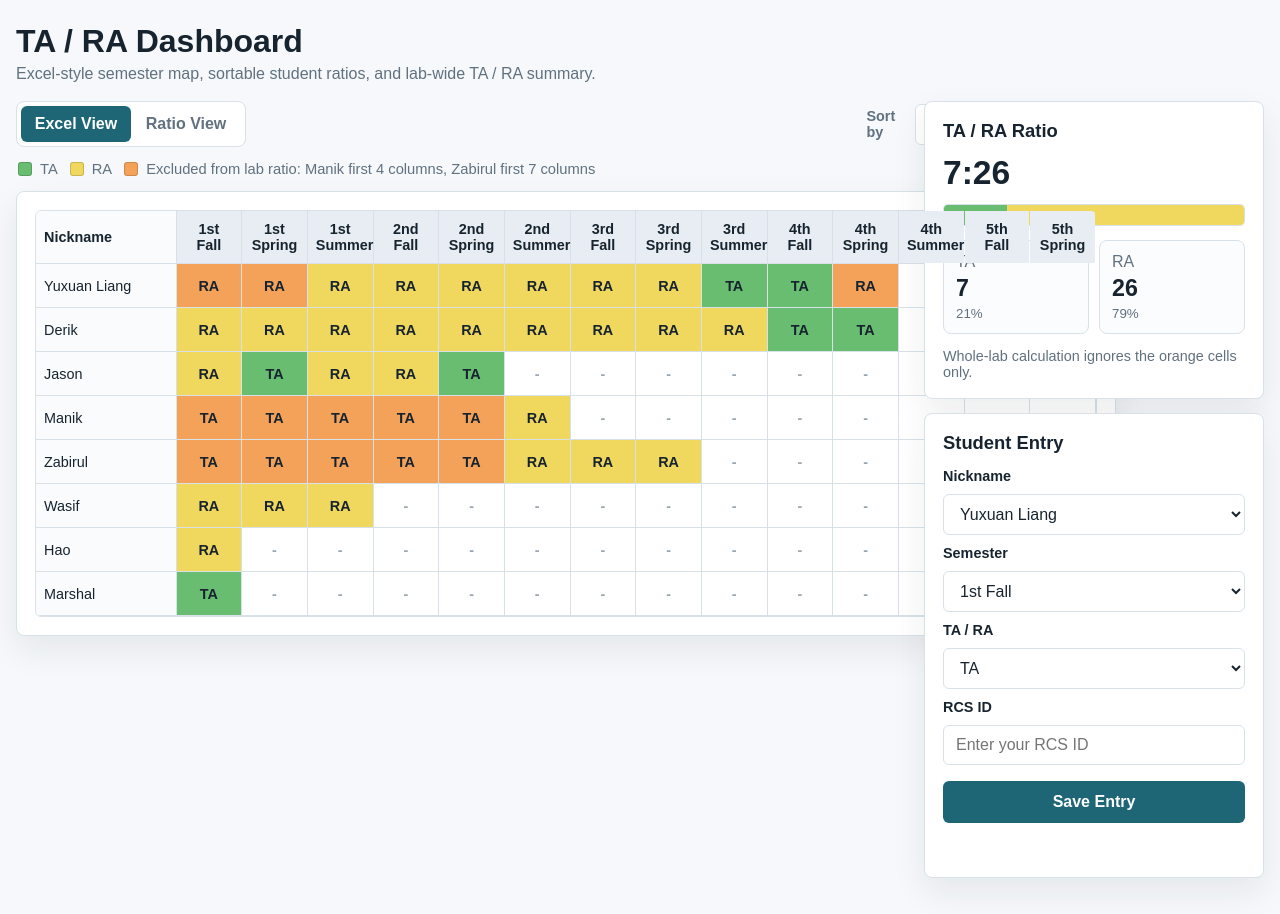
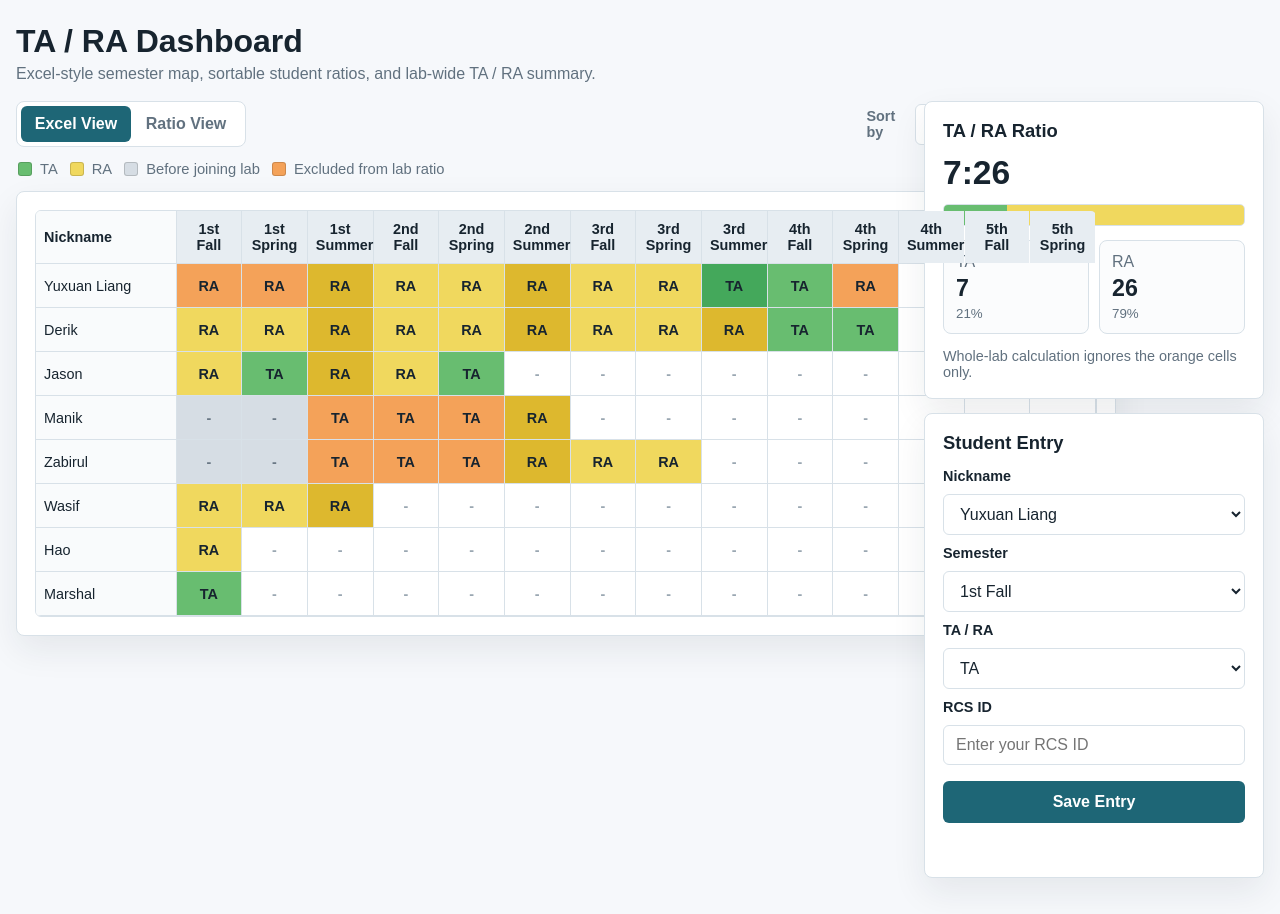
Before and after one commit to mwnafee/wanglab_phd_roles, a plain HTML site: page index.html in a window 1280 px wide. Drawn offline with Linux system fonts and the light colour scheme.

```diff
--- a/app.js
+++ b/app.js
@@ -77,18 +77,15 @@
   {
     name: "Manik",
     roles: {
-      "1st Fall": "TA",
-      "1st Spring": "TA",
       "1st Summer": "TA",
       "2nd Fall": "TA",
       "2nd Spring": "TA",
+      "2nd Summer": "RA",
     },
   },
   {
     name: "Zabirul",
     roles: {
-      "1st Fall": "TA",
-      "1st Spring": "TA",
       "1st Summer": "TA",
       "2nd Fall": "TA",
       "2nd Spring": "TA",
@@ -119,6 +116,7 @@
 ];
 
 let exclusionRules = buildExclusionRules();
+let beforeJoiningRules = buildBeforeJoiningRules();
 
 const state = {
   students: [],
@@ -164,6 +162,9 @@
       exclusionRules = payload.labRatioExclusions
         ? buildExclusionRules(payload.labRatioExclusions)
         : buildExclusionRules();
+      beforeJoiningRules = payload.beforeJoiningTerms
+        ? buildBeforeJoiningRules(payload.beforeJoiningTerms)
+        : buildBeforeJoiningRules();
     }
   } catch (error) {
     setFormMessage("Using built-in starter data because initial-data.json could not be loaded.", false);
@@ -180,6 +181,19 @@
   return {
     Manik: new Set(terms.slice(0, 4)),
     Zabirul: new Set(terms.slice(0, 7)),
+  };
+}
+
+function buildBeforeJoiningRules(config) {
+  if (config) {
+    return Object.fromEntries(
+      Object.entries(config).map(([name, excludedTerms]) => [name, new Set(excludedTerms)])
+    );
+  }
+
+  return {
+    Manik: new Set(["1st Fall", "1st Spring"]),
+    Zabirul: new Set(["1st Fall", "1st Spring"]),
   };
 }
 
@@ -346,9 +360,13 @@
       const cells = terms.map((term) => {
         const role = student.roles[term] || "";
         const excluded = isExcluded(student.name, term);
+        const beforeJoining = isBeforeJoining(student.name, term);
+        const isSummer = term.includes("Summer");
         const classes = ["role-cell"];
 
-        if (excluded) {
+        if (beforeJoining) {
+          classes.push("role-before-joining");
+        } else if (excluded) {
           classes.push("is-excluded");
         } else if (role === "TA") {
           classes.push("role-ta");
@@ -358,7 +376,11 @@
           classes.push("role-empty");
         }
 
-        return `<td class="${classes.join(" ")}">${role || "-"}</td>`;
+        if (isSummer) {
+          classes.push("is-summer");
+        }
+
+        return `<td class="${classes.join(" ")}">${beforeJoining ? "-" : role || "-"}</td>`;
       });
 
       return `<tr><td class="student-name">${escapeHtml(student.name)}</td>${cells.join("")}</tr>`;
@@ -510,6 +532,10 @@
   return exclusionRules[name]?.has(term) || false;
 }
 
+function isBeforeJoining(name, term) {
+  return beforeJoiningRules[name]?.has(term) || false;
+}
+
 function escapeHtml(value) {
   return String(value)
     .replaceAll("&", "&amp;")
--- a/index.html
+++ b/index.html
@@ -36,7 +36,8 @@
         <div class="legend">
           <span class="legend-item"><span class="swatch swatch-ta"></span>TA</span>
           <span class="legend-item"><span class="swatch swatch-ra"></span>RA</span>
-          <span class="legend-item"><span class="swatch swatch-excluded"></span>Excluded from lab ratio: Manik first 4 columns, Zabirul first 7 columns</span>
+          <span class="legend-item"><span class="swatch swatch-before-joining"></span>Before joining lab</span>
+          <span class="legend-item"><span class="swatch swatch-excluded"></span>Excluded from lab ratio</span>
         </div>
 
         <section class="panel main-panel">
@@ -81,10 +82,8 @@
   </div>
 
   <script>
-    window.APP_CONFIG = {
-    updateUrl: "https://silent-queen-b5fe.wasifbd2016.workers.dev/"
-  };
-</script>
+    window.APP_CONFIG = {};
+  </script>
   <script src="app.js"></script>
 </body>
 </html>
--- a/initial-data.json
+++ b/initial-data.json
@@ -61,8 +61,6 @@
     {
       "name": "Manik",
       "roles": {
-        "1st Fall": "TA",
-        "1st Spring": "TA",
         "1st Summer": "TA",
         "2nd Fall": "TA",
         "2nd Spring": "TA",
@@ -72,8 +70,6 @@
     {
       "name": "Zabirul",
       "roles": {
-        "1st Fall": "TA",
-        "1st Spring": "TA",
         "1st Summer": "TA",
         "2nd Fall": "TA",
         "2nd Spring": "TA",
@@ -120,18 +116,24 @@
       "4th Spring"
     ],
     "Manik": [
-      "1st Fall",
-      "1st Spring",
       "1st Summer",
       "2nd Fall",
       "2nd Spring"
     ],
     "Zabirul": [
-      "1st Fall",
-      "1st Spring",
       "1st Summer",
       "2nd Fall",
       "2nd Spring"
     ]
+  },
+  "beforeJoiningTerms": {
+    "Manik": [
+      "1st Fall",
+      "1st Spring"
+    ],
+    "Zabirul": [
+      "1st Fall",
+      "1st Spring"
+    ]
   }
 }
--- a/styles.css
+++ b/styles.css
@@ -7,7 +7,10 @@
   --line: #d8e1e8;
   --ta: #68bd70;
   --ra: #f0d85e;
+  --ta-summer: #44a85b;
+  --ra-summer: #ddb82e;
   --excluded: #f4a259;
+  --before-joining: #d6dde4;
   --accent: #1e6676;
   --accent-dark: #164d59;
   --danger: #b83b35;
@@ -194,6 +197,10 @@
   background: var(--excluded);
 }
 
+.swatch-before-joining {
+  background: var(--before-joining);
+}
+
 .table-wrap {
   overflow: auto;
   border: 1px solid var(--line);
@@ -256,8 +263,21 @@
   color: #9aa7b2;
 }
 
+.role-before-joining {
+  background: var(--before-joining);
+  color: #6a7885;
+}
+
 .is-excluded {
   background: var(--excluded);
+}
+
+.role-ta.is-summer {
+  background: var(--ta-summer);
+}
+
+.role-ra.is-summer {
+  background: var(--ra-summer);
 }
 
 .ratio-grid {
```
